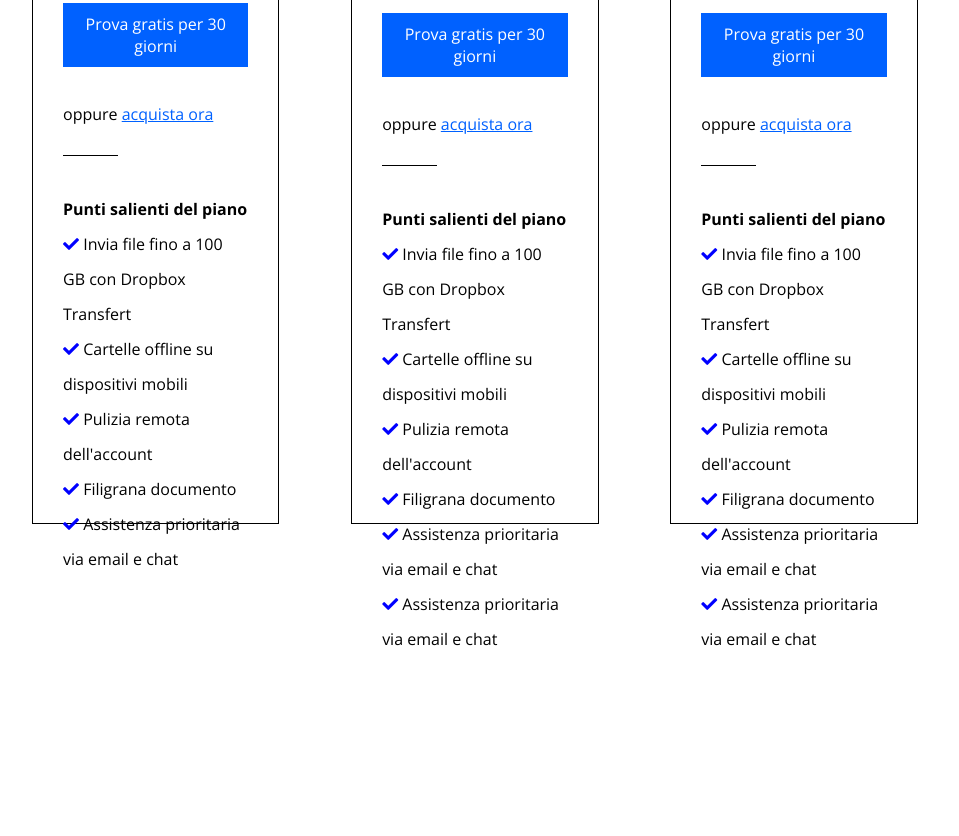
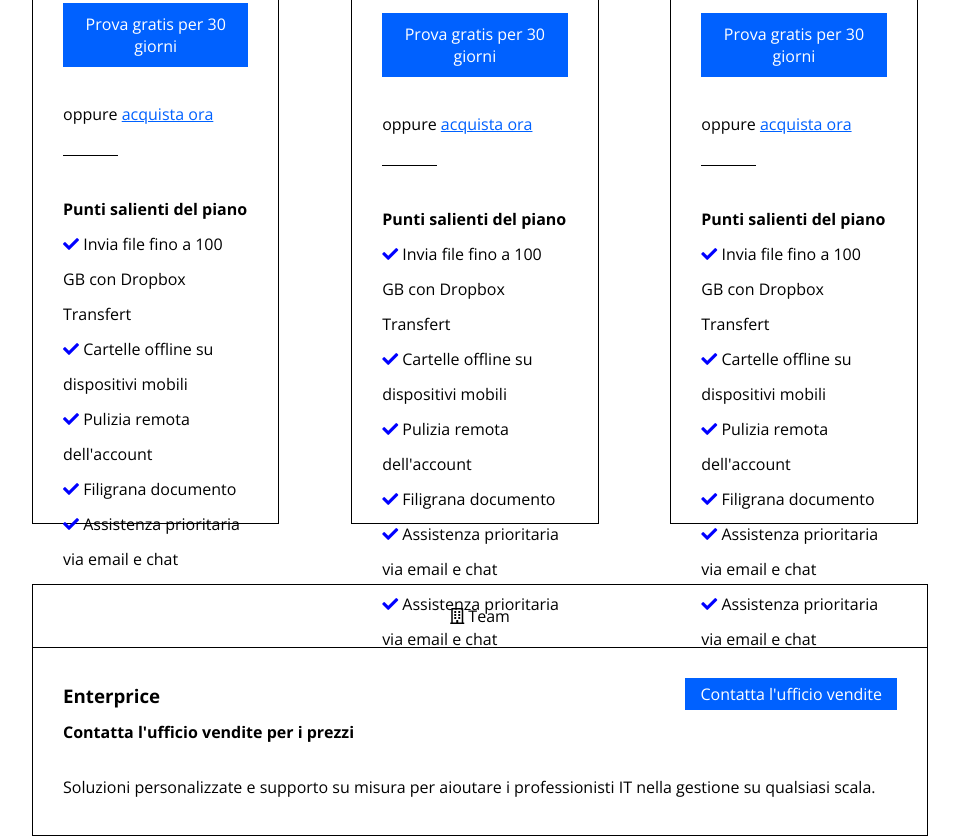
Before and after one commit to GiordanoRinaldi/htmlcss-dropbox, a plain HTML site: page index.html in a window 1280 px wide. Shown: the part 1753-2589 px from the top of the page, without its empty margins (160-1119 px from the left). Before the commit the page ends 2440 px from the top, so only its background shows below. Drawn offline with nearby package versions, Linux system fonts and the light colour scheme.

Commit message:
aggiunto colonnone unico

```diff
--- a/css/style.css
+++ b/css/style.css
@@ -57,12 +57,12 @@ a {
     float: left;
 }
 
-.nav-dx, .foto {
+.nav-dx, .foto, .button-contact {
     float: right;
 }
 
 /*display-inline*/
-.logo ,.nav-dx, .nav-sx ,.nav-dx li , .nav-sx li, .foto, .txt {
+.enterprice, .button-contact, .logo ,.nav-dx, .nav-sx ,.nav-dx li , .nav-sx li, .foto, .txt {
     display: inline-block;
 }
 
@@ -194,3 +194,12 @@ header {
 .colonna-cx {
     margin: 0% 8%;
 }
+
+.colonnone {
+    border: 1px solid black;
+    margin-top: 60px;
+}
+
+.margin-div-colonnone {
+    margin-top: 20px;
+}
--- a/index.html
+++ b/index.html
@@ -56,7 +56,7 @@
                     </div>
                 </div>
             </section>
-            <section class="standard-container margin-top">
+            <section class="standard-container margin-top"> <!-- h2+radio+ colonne-->
                 <h2>Trova il piano Dropbox Business che fa per te</h2>
                 <div class="radio">
                     <input type="radio" name="fatturazione" value="mensile">Fatturazione mensile
@@ -150,6 +150,22 @@
 
 
             </section>
+            <section class="standard-container"> <!--colonna singola-->
+                <div class="colonnone">
+                    <div class="parte-sopra">
+                        <div><i class="far fa-building"></i> Team</div>
+                    </div>
+                    <div class="parte-sotto il-colonnone">
+                        <div class="clearfix">
+                            <h3 class="enterprice ">Enterprice</h3>
+                            <a href="#" class="button button-contact">Contatta l'ufficio vendite</a>
+                        </div>
+                        <strong>Contatta l'ufficio vendite per i prezzi</strong>
+                        <div class="margin-div-colonnone">
+                        <span>Soluzioni personalizzate e supporto su misura per aioutare i professionisti IT nella gestione su qualsiasi scala.</span>
+                        </div>
+                    </div>
+            </section>
 
         </main>
     </body>
```
